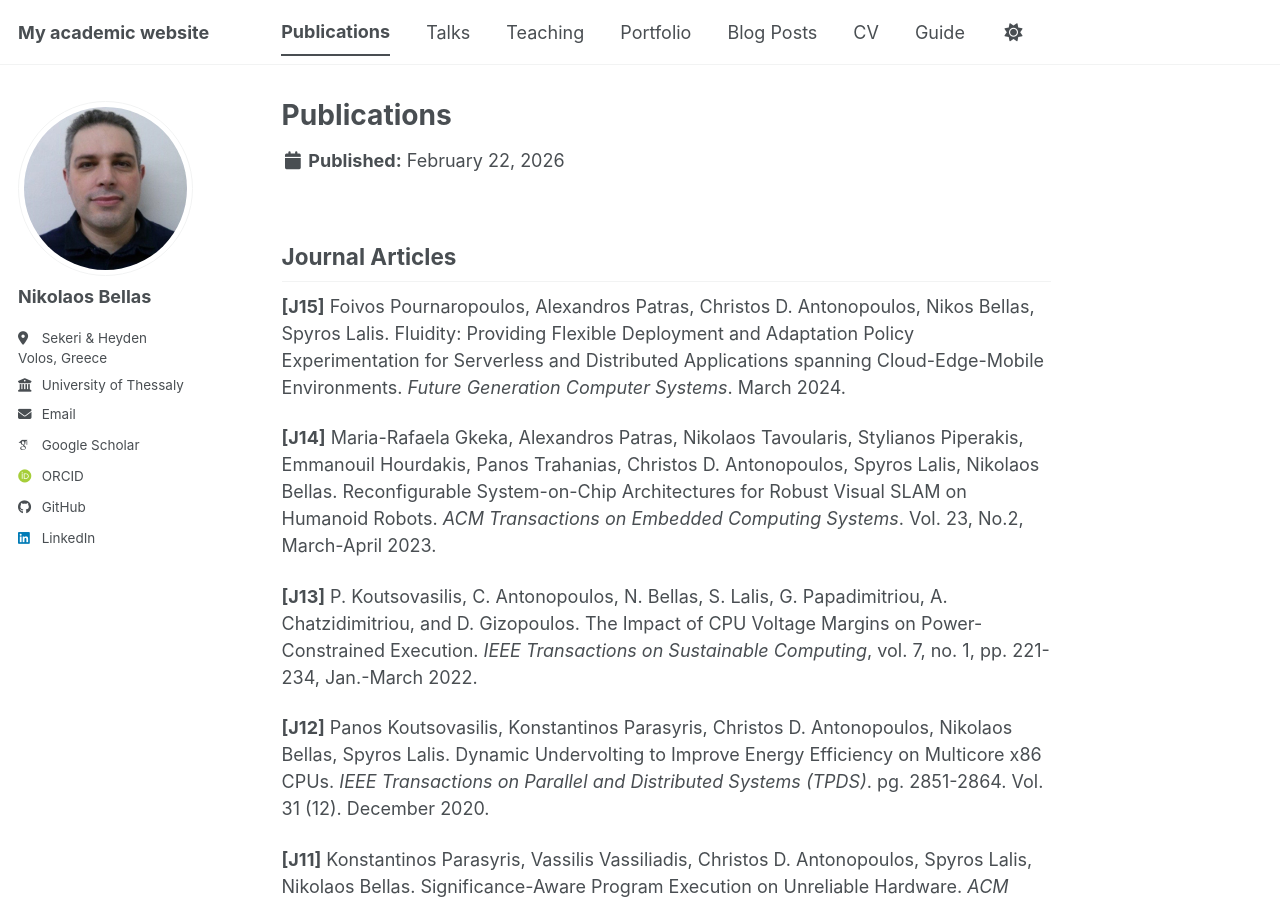
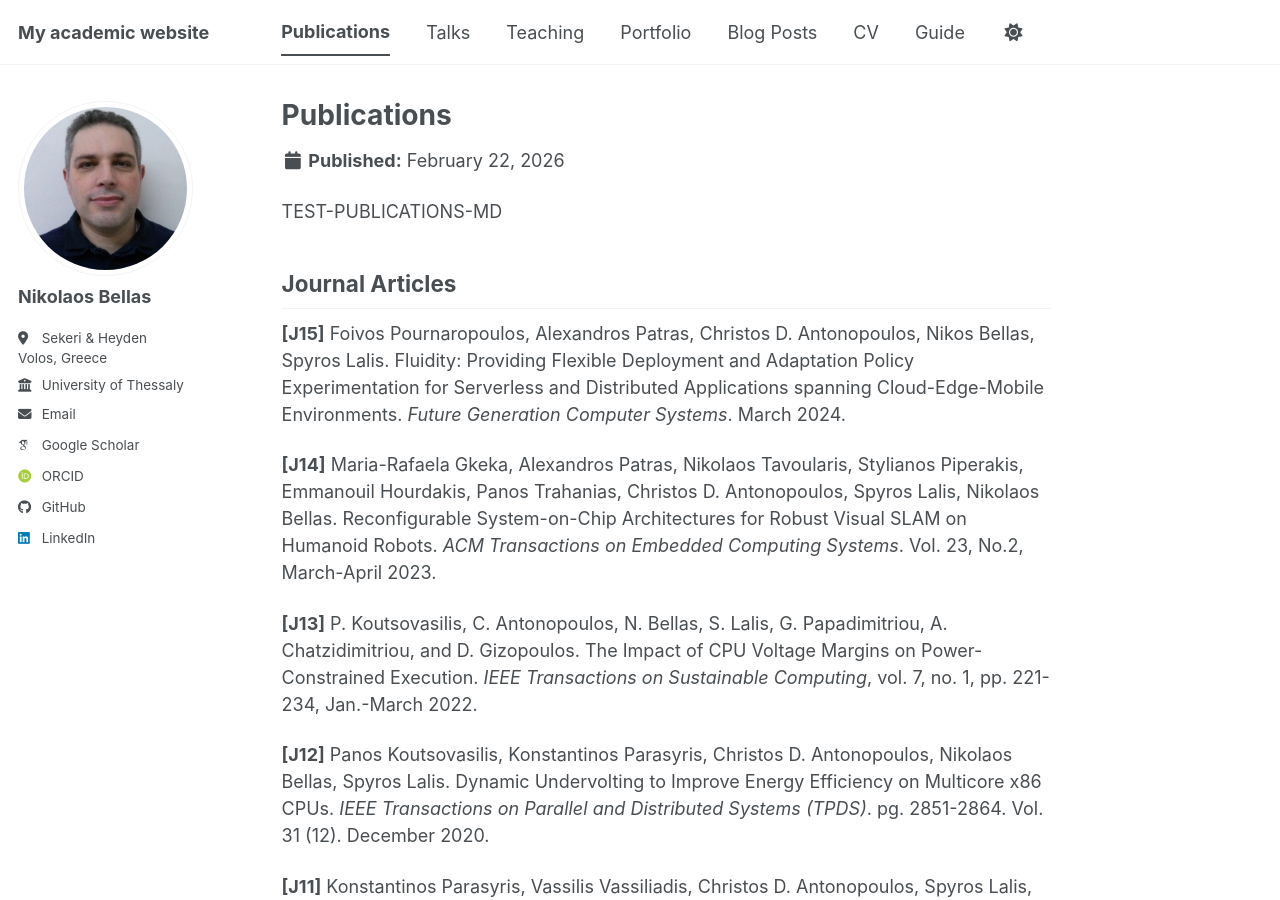
Before and after one commit to nbellas/nbellas.github.io, a Jekyll site: the page built from _publications/publications.md, in a window 1280 px wide and 900 px high. Built offline with Jekyll 4.4.1, drawn with Linux system fonts in a browser that asks for light colours; some web fonts are replaced; a script bundle is joined from its source files by our own code; library files that are not in the unit come from our copies.

Commit message:
Update publications.md

```diff
--- a/_publications/publications.md
+++ b/_publications/publications.md
@@ -6,6 +6,7 @@ author_profile: true
 classes:
   - publications-small
 ---
+TEST-PUBLICATIONS-MD
 
 ## Journal Articles
 
```
